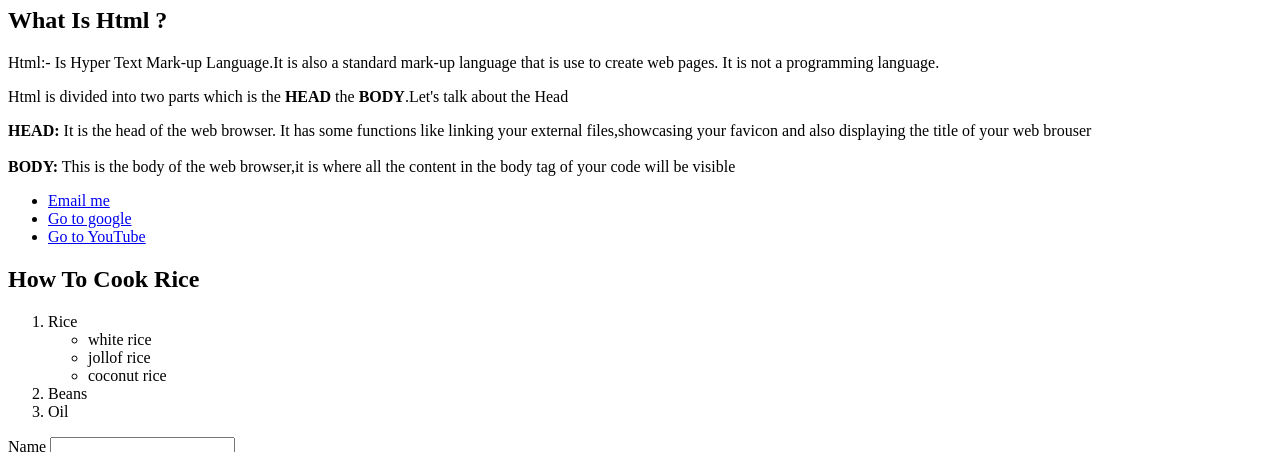
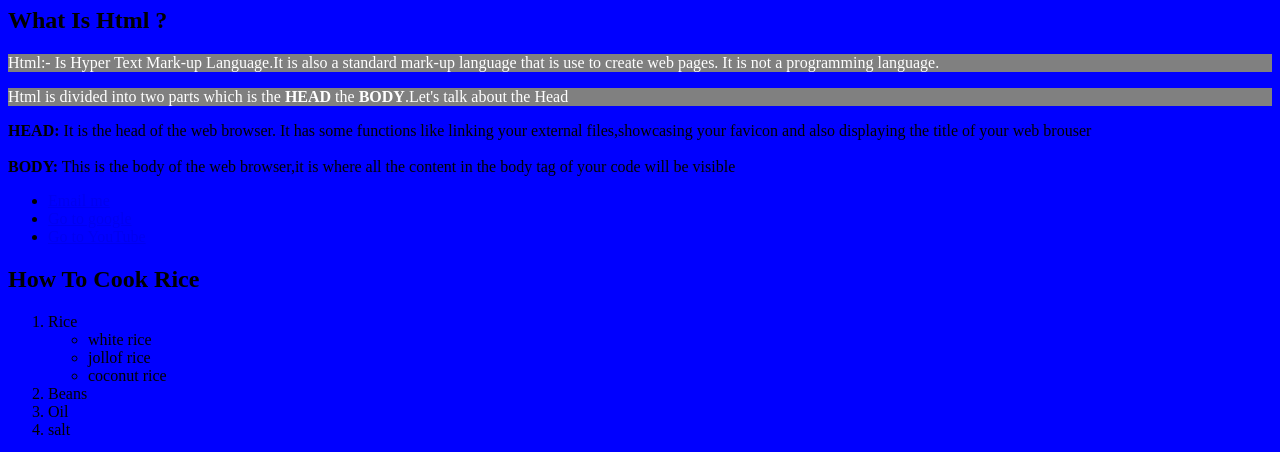
Before and after one commit to deRealOne/Init, a plain HTML site: page learning.html in a window 1280 px wide. Shown: the part 73-525 px from the top of the page. Drawn offline with Linux system fonts and the light colour scheme.

Commit message:
i changedtwo files

```diff
--- a/learning.html
+++ b/learning.html
@@ -4,6 +4,7 @@
     <meta charset="UTF-8">
     <meta name="viewport" content="width=device-width, initial-scale=1.0">
     <title>LEARNING HTML</title>
+    <link rel="stylesheet" href="style.css">
     <link rel="shortcut icon" href="https://encrypted-tbn0.gstatic.com/images?q=tbn:ANd9GcQuJhDxqnknL532tb3usCPP13d8PIiuKcUCmQ&s" type="image/x-icon">
 </head>
 <body>
@@ -39,6 +40,7 @@
 
         <li>Beans</li>
         <li>Oil</li>
+        <li>salt</li>
     </ol>
   </div>
   <div>
--- a/style.css
+++ b/style.css
@@ -1,5 +1,5 @@
 body{
-    background-color: black;
+    background-color: blue;
 }
 p{
     background-color: gray; color:white;
```
